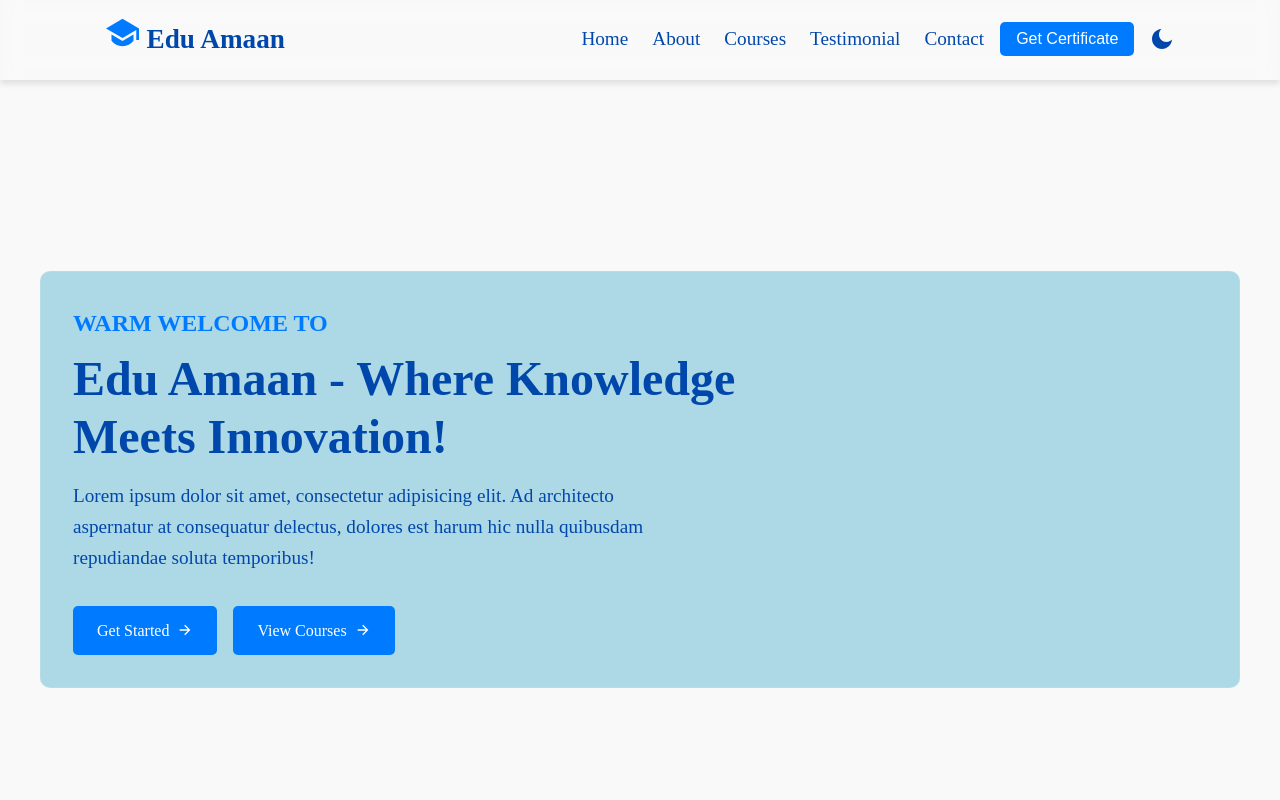
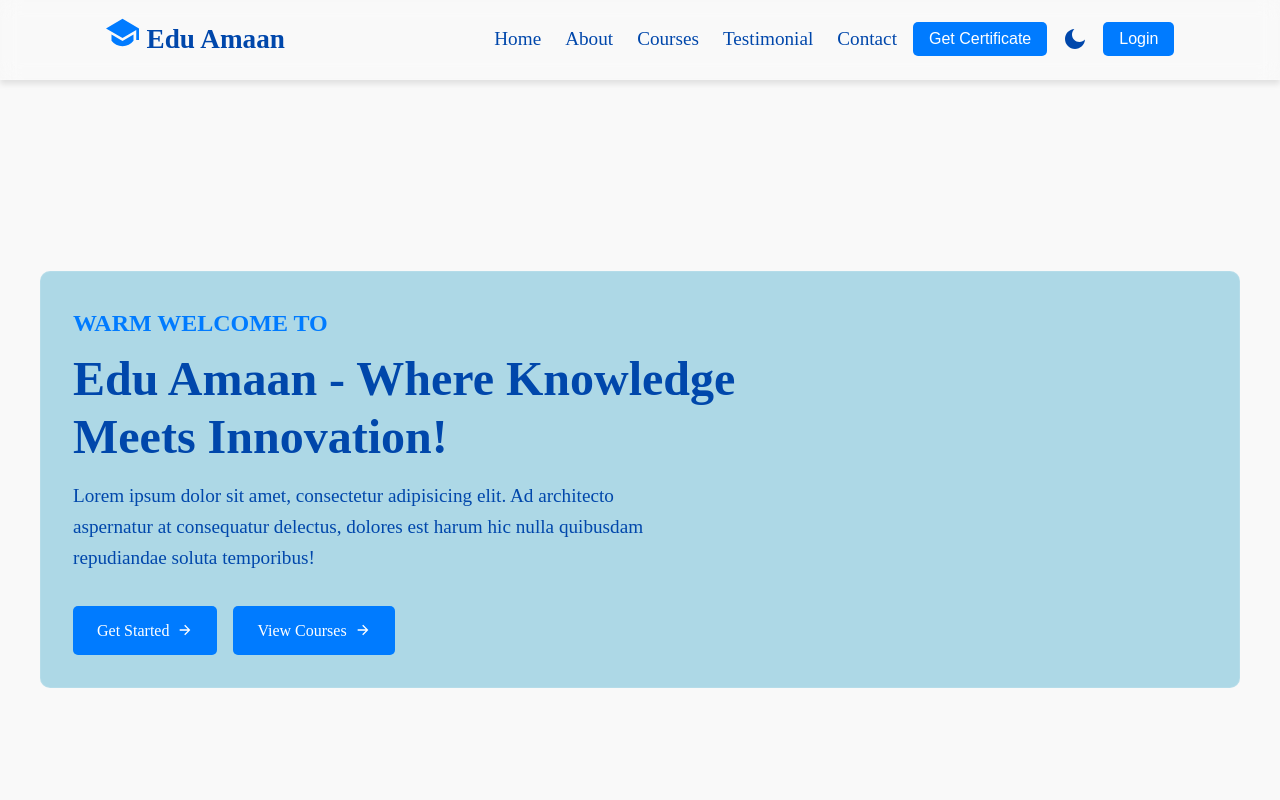
Before and after one commit to ntolqinov692/Web-Project, a React (Create React App) app in the folder e-learning-project/: page / in a window 1280 px wide. Shown: the top 800 px of the page. Built offline with nearby package versions, Linux system fonts and the light colour scheme; a web font is replaced by a local one.

Commit message:
Update Navbar.js
Adding Login button to the navbar

```diff
--- a/e-learning-project/src/sections/navbar/Navbar.js
+++ b/e-learning-project/src/sections/navbar/Navbar.js
@@ -1,3 +1,4 @@
+// src/sections/navbar/Navbar.js
 import './navbar.css';
 import { useState, useEffect } from 'react';
 import {
@@ -5,10 +6,12 @@ import {
     RiLinkedinFill, RiTwitterFill, RiMoonFill, RiSunFill, RiMenuLine, RiCloseLine
 } from "react-icons/ri";
 import navData from "./daja";
+import { useNavigate } from 'react-router-dom';
 
 const Navbar = () => {
     const [darkMode, setDarkMode] = useState(false);
     const [isMenuOpen, setIsMenuOpen] = useState(false);
+    const navigate = useNavigate();
 
     // Load theme from localStorage
     useEffect(() => {
@@ -44,6 +47,11 @@ const Navbar = () => {
         setIsMenuOpen(false);
     };
 
+    // Navigate to login page
+    const handleLoginClick = () => {
+        navigate('/login');
+    };
+
     return (
         <nav>
             <div className="container tn_container">
@@ -69,6 +77,7 @@ const Navbar = () => {
                         <button className="theme-toggle" onClick={toggleTheme}>
                             {darkMode ? <RiSunFill /> : <RiMoonFill />}
                         </button>
+                        <button className="nav__btn" onClick={handleLoginClick}>Login</button>
                     </div>
                 </div>
             </div>
```
